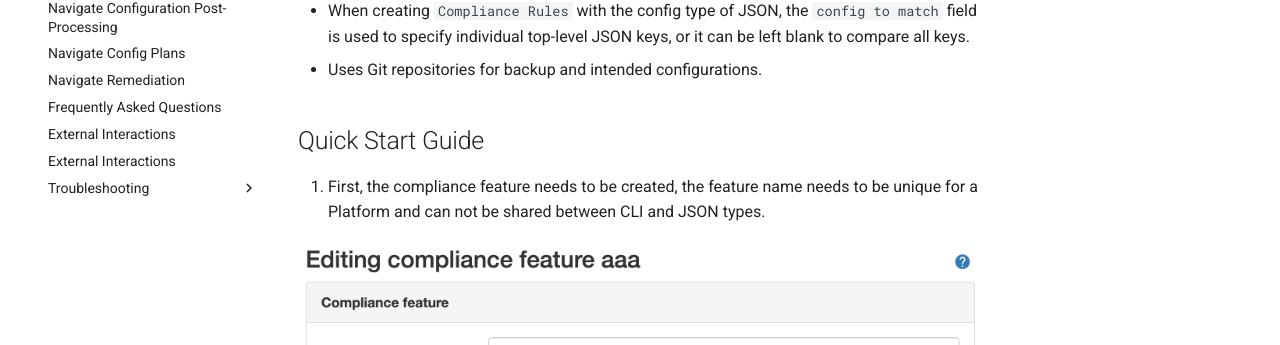
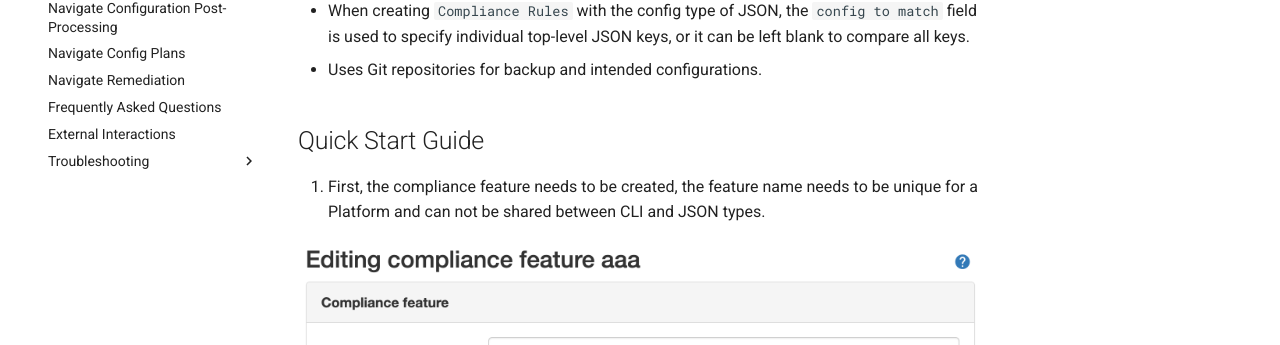
Before and after one commit to nautobot/nautobot-app-golden-config, an MkDocs documentation site: the page built from docs/user/app_feature_compliancejson.md, in a window 1280 px wide. Shown: the part 463-808 px from the top of the page. Built offline with MkDocs 1.6.1 and Material for MkDocs 9.7.7, drawn with Linux system fonts in a browser that asks for light colours; comment, search, counter and statistics services are not loaded.

Commit message:
Update mkdocs.yml

```diff
--- a/mkdocs.yml
+++ b/mkdocs.yml
@@ -114,7 +114,6 @@ nav:
       - Navigate Remediation: "user/app_feature_remediation.md"
       - Frequently Asked Questions: "user/faq.md"
       - External Interactions: "user/external_interactions.md"
-      - External Interactions: "user/app_external_interactions.md"
       - Troubleshooting:
           - General: "user/troubleshooting/troubleshoot_general.md"
           - Credentials: "user/troubleshooting/troubleshoot_credentials.md"
```
